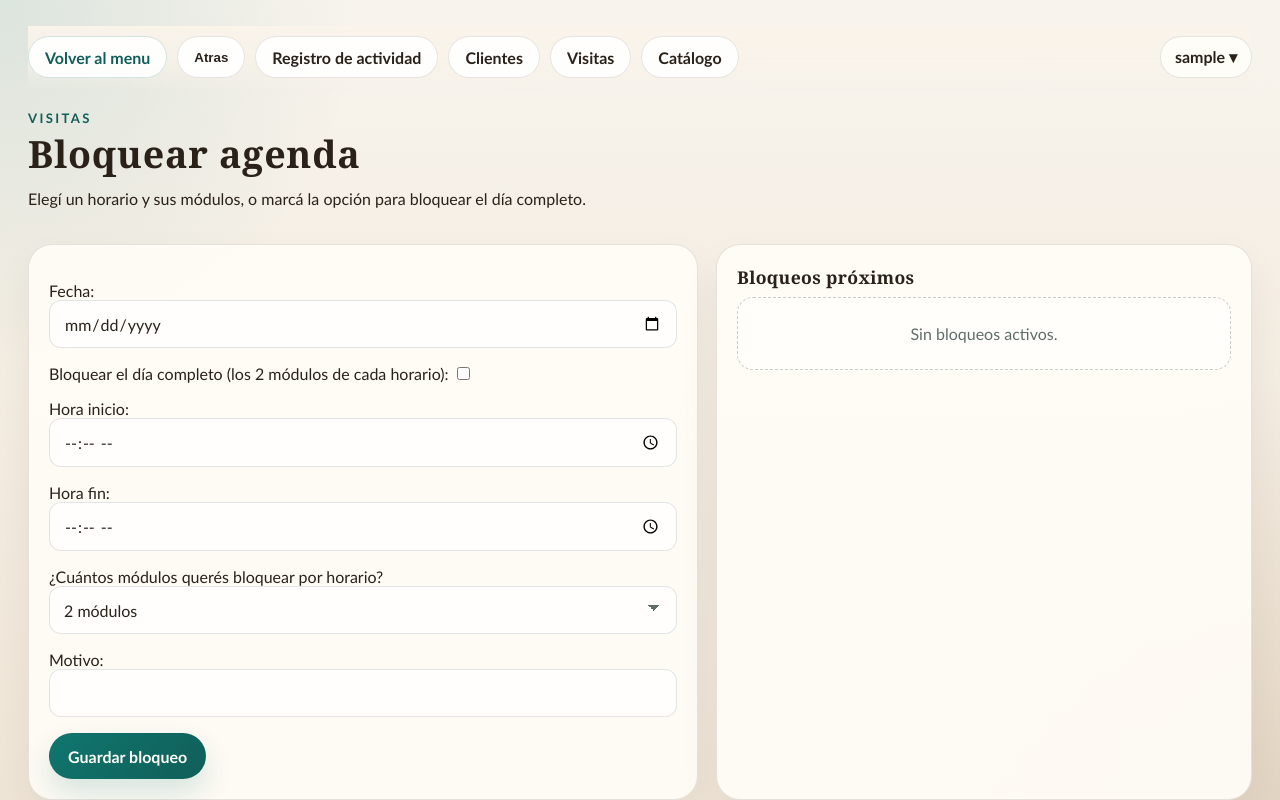
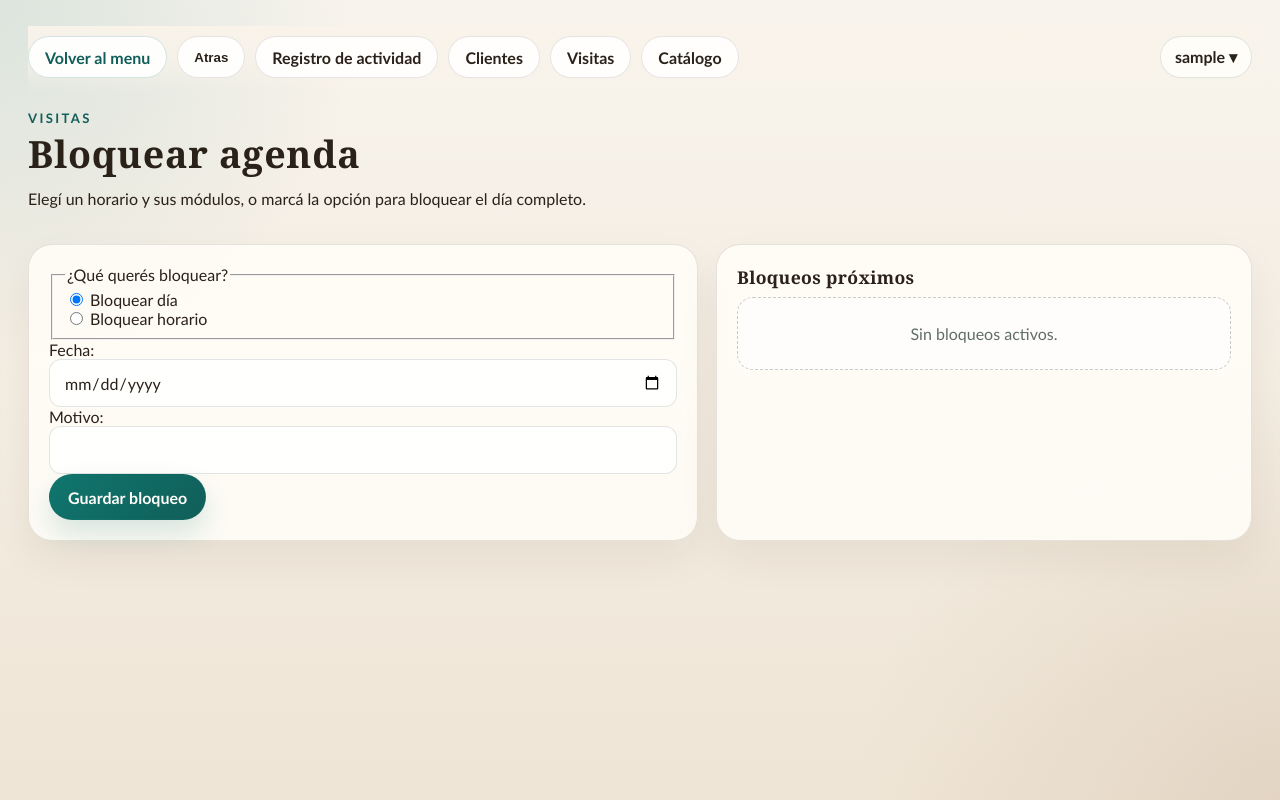
Before and after one commit to abitogonnet/abit_project, a Django app: page /visitas/gestion/bloqueos/ in a window 1280 px wide. Run offline with Django 5.2, Linux system fonts and the light colour scheme; the visitor is signed in with stand-in values (Sample User, id 1); data comes from the database, SQL or seed files in the repository; data that the repository does not hold is empty.

Commit message:
Simplify full-day and timed visit blocking

```diff
--- a/visitas/forms.py
+++ b/visitas/forms.py
@@ -305,33 +305,40 @@ class VisitaInternaForm(forms.ModelForm):
 
 
 class BloqueoAgendaForm(forms.ModelForm):
-    bloquear_dia_completo = forms.BooleanField(
-        required=False,
-        label="Bloquear el día completo (los 2 módulos de cada horario)",
-        widget=forms.CheckboxInput(attrs={"class": "ab-check"}),
+    TIPO_DIA = "DIA"
+    TIPO_HORARIO = "HORARIO"
+    tipo_bloqueo = forms.ChoiceField(
+        choices=[(TIPO_DIA, "Bloquear día"), (TIPO_HORARIO, "Bloquear horario")],
+        initial=TIPO_DIA, widget=forms.RadioSelect, label="¿Qué querés bloquear?",
     )
 
     class Meta:
         model = BloqueoAgenda
-        fields = ["fecha", "bloquear_dia_completo", "hora_inicio", "hora_fin", "modulos", "motivo"]
+        fields = ["fecha", "tipo_bloqueo", "hora_inicio", "hora_fin", "modulos", "motivo"]
         labels = {"modulos": "¿Cuántos módulos querés bloquear por horario?"}
         widgets = {
             "fecha": forms.DateInput(attrs={"class": "ab-inp", "type": "date"}),
-            "hora_inicio": forms.TimeInput(attrs={"class": "ab-inp", "type": "time", "step": 1800}),
-            "hora_fin": forms.TimeInput(attrs={"class": "ab-inp", "type": "time", "step": 1800}),
+            "hora_inicio": forms.Select(attrs={"class": "ab-sel"}),
+            "hora_fin": forms.Select(attrs={"class": "ab-sel"}),
             "modulos": forms.Select(attrs={"class": "ab-sel"}),
             "motivo": forms.TextInput(attrs={"class": "ab-inp"}),
         }
 
+    def __init__(self, *args, **kwargs):
+        super().__init__(*args, **kwargs)
+        inicios = [time(17, 0), time(17, 30), time(18, 0), time(18, 30), time(19, 0), time(19, 30)]
+        finales = [time(17, 30), time(18, 0), time(18, 30), time(19, 0), time(19, 30), time(20, 0)]
+        self.fields["hora_inicio"].widget.choices = [("", "Elegir hora")] + [(h.strftime("%H:%M"), h.strftime("%H:%M")) for h in inicios]
+        self.fields["hora_fin"].widget.choices = [("", "Elegir hora")] + [(h.strftime("%H:%M"), h.strftime("%H:%M")) for h in finales]
+
     def clean(self):
         cleaned = super().clean()
-        if cleaned.get("bloquear_dia_completo"):
+        if cleaned.get("tipo_bloqueo") == self.TIPO_DIA:
             cleaned["hora_inicio"] = None
             cleaned["hora_fin"] = None
             cleaned["modulos"] = 2
-        elif not cleaned.get("hora_inicio") and not cleaned.get("hora_fin"):
+        elif not cleaned.get("hora_inicio") or not cleaned.get("hora_fin"):
             self.add_error(
-                "bloquear_dia_completo",
-                "Marcá esta opción para bloquear todo el día, o elegí un horario.",
+                "hora_inicio", "Elegí la hora de inicio y la hora de fin.",
             )
         return cleaned
--- a/visitas/templates/visitas/bloqueos.html
+++ b/visitas/templates/visitas/bloqueos.html
@@ -2,9 +2,21 @@
 {% block content %}
 <section class="ab-pagehero ab-pagehero-tight"><div><p class="ab-kicker">Visitas</p><h1 class="ab-title">Bloquear agenda</h1><p>Elegí un horario y sus módulos, o marcá la opción para bloquear el día completo.</p></div></section>
 <section class="ab-dashboard-grid">
-  <div class="ab-section-card"><form method="post">{% csrf_token %}{{ form.as_p }}<button class="ab-btn" type="submit">Guardar bloqueo</button></form></div>
+  <div class="ab-section-card"><form method="post" id="bloqueoForm">{% csrf_token %}{{ form.tipo_bloqueo.as_field_group }}{{ form.fecha.as_field_group }}<div id="camposHorario">{{ form.hora_inicio.as_field_group }}{{ form.hora_fin.as_field_group }}{{ form.modulos.as_field_group }}</div>{{ form.motivo.as_field_group }}<button class="ab-btn" type="submit">Guardar bloqueo</button></form></div>
   <div class="ab-section-card"><h2 class="ab-mini-title">Bloqueos próximos</h2>
     {% for b in bloqueos %}<article class="ab-priority-card"><div><strong>{{ b.fecha|date:"d/m/Y" }}</strong><p>{% if b.hora_inicio %}{{ b.hora_inicio|time:"H:i" }}–{{ b.hora_fin|time:"H:i" }}{% else %}Día completo{% endif %} · {{ b.modulos }} módulo{{ b.modulos|pluralize }} bloqueado{{ b.modulos|pluralize }}{% if b.motivo %} · {{ b.motivo }}{% endif %}</p></div><form method="post" action="{% url 'visitas:eliminar_bloqueo' b.pk %}">{% csrf_token %}<button class="ab-btn2" type="submit">Desbloquear</button></form></article>{% empty %}<div class="ab-empty">Sin bloqueos activos.</div>{% endfor %}
   </div>
 </section>
+<script>
+  (function () {
+    const radios = document.querySelectorAll('input[name="tipo_bloqueo"]');
+    const campos = document.getElementById("camposHorario");
+    function actualizar() {
+      const elegido = document.querySelector('input[name="tipo_bloqueo"]:checked');
+      campos.style.display = elegido && elegido.value === "HORARIO" ? "" : "none";
+    }
+    radios.forEach((radio) => radio.addEventListener("change", actualizar));
+    actualizar();
+  })();
+</script>
 {% endblock %}
```
Also changed, not shown: visitas/tests.py (+9 -1 lines).
